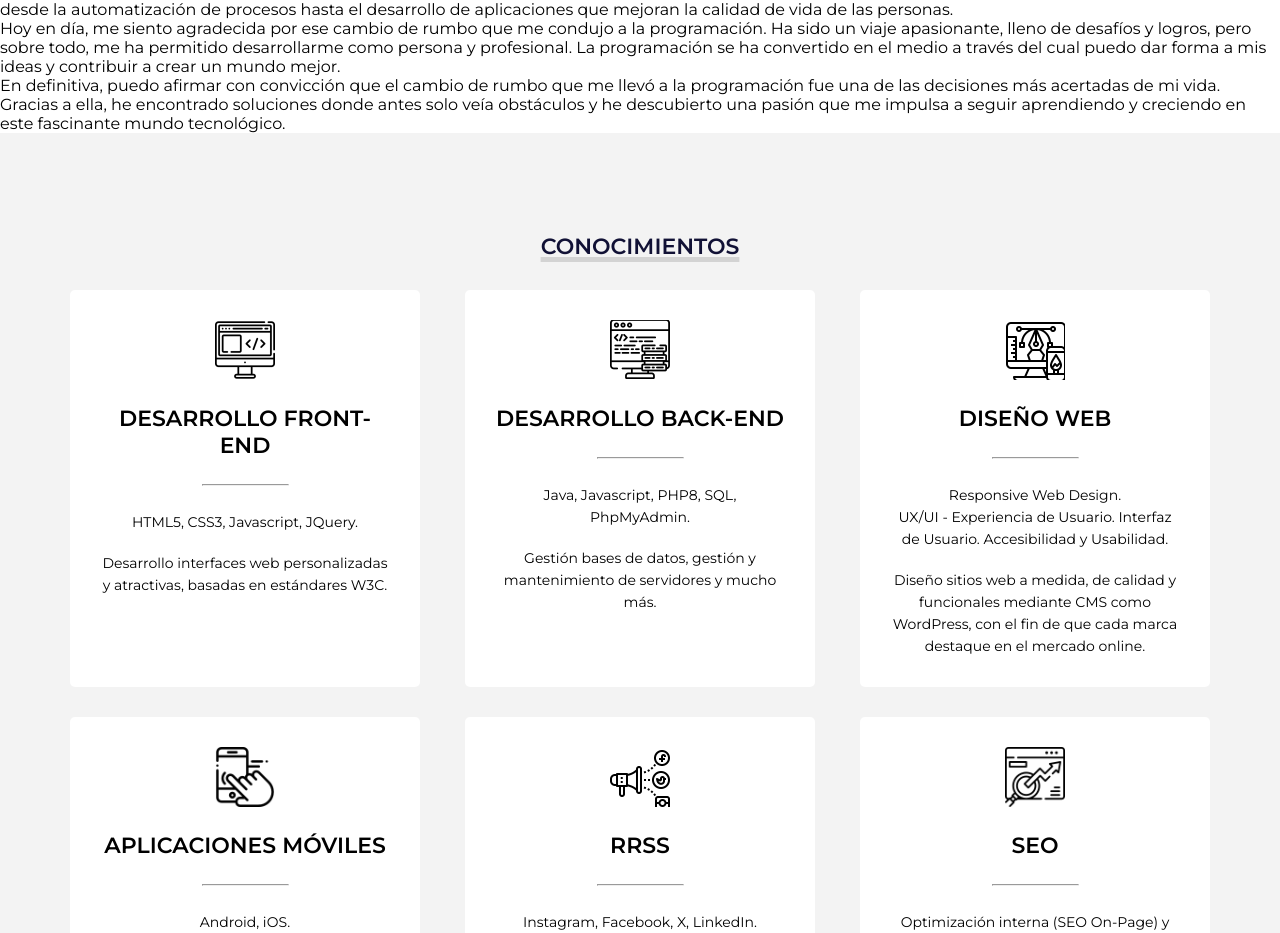
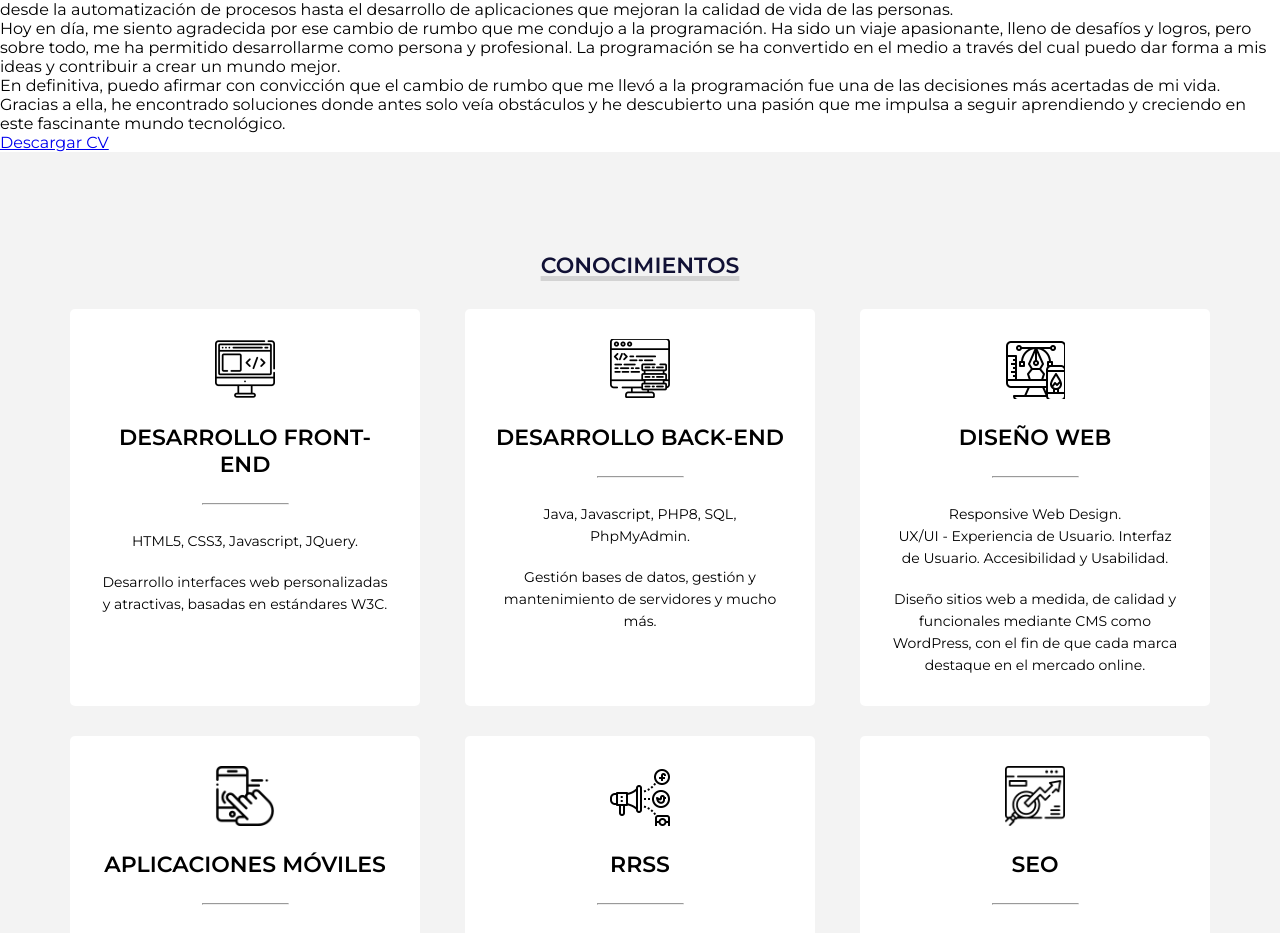
Before and after one commit to LorenaMarco/potfolio, a plain HTML site: page index.html in a window 1280 px wide. Shown: the part 985-1918 px from the top of the page. Drawn offline with Linux system fonts and the light colour scheme.

Commit message:
Update index.html

```diff
--- a/index.html
+++ b/index.html
@@ -19,7 +19,6 @@
                   <div class="contenedor-logo">
                   <!--  <img src="assets/img/logo-digital.png" alt="logo-digital" >  -->
                 </div>
-
                     <nav id="nav" class="">
                         <ul id="links">
                             <li><a href="#inicio" class="seleccionado" onclick="seleccionar(this)">INICIO</a></li>
@@ -57,7 +56,8 @@
           <p>Con el tiempo, me di cuenta de que la programación no solo era un medio para dar solución a los retos que encontraba en mi vida, sino que también era una puerta hacia un futuro lleno de posibilidades. Descubrí el poder de la tecnología y cómo puede impactar positivamente en diversos aspectos de la sociedad, desde la automatización de procesos hasta el desarrollo de aplicaciones que mejoran la calidad de vida de las personas.</p>
           <p>Hoy en día, me siento agradecida por ese cambio de rumbo que me condujo a la programación. Ha sido un viaje apasionante, lleno de desafíos y logros, pero sobre todo, me ha permitido desarrollarme como persona y profesional. La programación se ha convertido en el medio a través del cual puedo dar forma a mis ideas y contribuir a crear un mundo mejor.</p>
           <p>En definitiva, puedo afirmar con convicción que el cambio de rumbo que me llevó a la programación fue una de las decisiones más acertadas de mi vida. Gracias a ella, he encontrado soluciones donde antes solo veía obstáculos y he descubierto una pasión que me impulsa a seguir aprendiendo y creciendo en este fascinante mundo tecnológico.</p>
-        </div>
+        <a href="Cv-Lorena-Marco.pdf" download="Cv-Lorena-Marco">Descargar CV</a>
+      </div>
     </section>
     <section id="conocimientos">
       <h3 class="titulo-seccion">CONOCIMIENTOS</h3>
```
